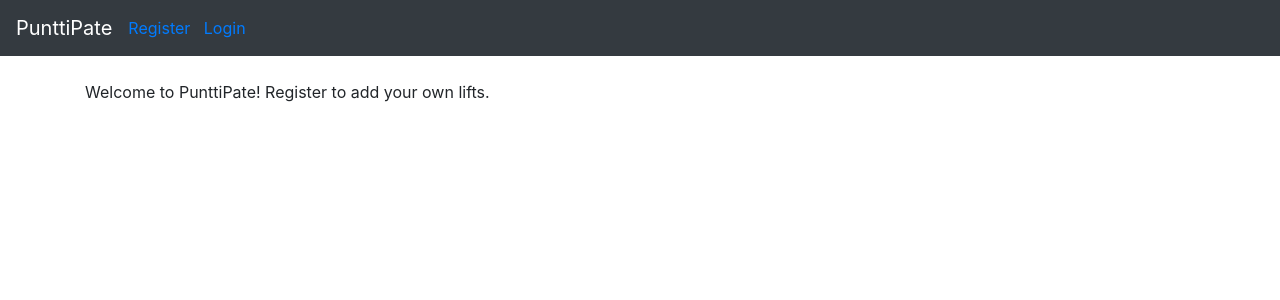
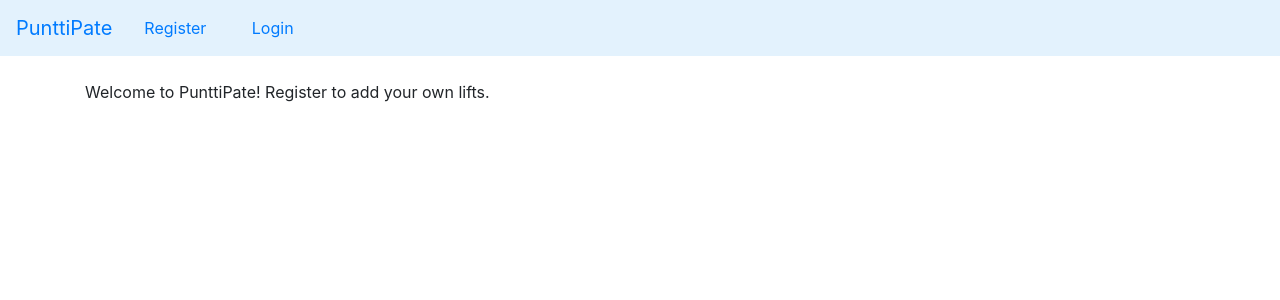
Before and after one commit to paivo/PunttiPate, a Flask app: page / in a window 1280 px wide. Shown: the top 300 px of the page. Run offline with Flask 2, Linux system fonts and the light colour scheme; data that the repository does not hold is empty; some libraries are stand-ins or nearby versions.

Commit message:
siistittiin ulkoasua

```diff
--- a/application/templates/auth/signupform.html
+++ b/application/templates/auth/signupform.html
@@ -58,7 +58,7 @@
     <tr>
         <td></td>
       <td colspan="2">
-	<input type="submit" class="btn btn-success" value="Signup"/>
+	<input type="submit" class="btn btn-info" value="Signup"/>
       </td>
     </tr>
     </table>
--- a/application/templates/index.html
+++ b/application/templates/index.html
@@ -1,8 +1,15 @@
 {% extends "layout.html" %}
 
 {% block body %}
-<p>
-  Welcome to PunttiPate! Register to add your own lifts.
-</p>
+{% if current_user.is_authenticated %}
+  <h4>
+    Welcome to PunttiPate!
+  </h4>
+  {% else %}
+  <p>
+    Welcome to PunttiPate! Register to add your own lifts.
+  </p>
+
+{% endif %}
 
 {% endblock %}
--- a/application/templates/layout.html
+++ b/application/templates/layout.html
@@ -8,7 +8,7 @@
 
     <body>
 
-      <nav class="navbar navbar-expand-md navbar-dark bg-dark mb-4">
+      <nav class="navbar navbar-expand-md navbar-success bg-muted mb-4" style="background-color: #e3f2fd;">
 	<a class="navbar-brand" href="/">PunttiPate</a>
 	<button class="navbar-toggler" type="button" data-toggle="collapse" data-target="#navbarCollapse" aria-controls="navbarCollapse" aria-expanded="false" aria-label="Toggle navigation">
           <span class="navbar-toggler-icon"></span>
@@ -28,11 +28,11 @@
           <div class="form-inline mt-2 mt-md-0">
 	    {% if current_user.is_authenticated %}
         <tr>{{current_user.name}}&nbsp; &nbsp; &nbsp; &nbsp;</tr>
-	    <a href="{{ url_for('auth_logout') }}">Logout</a>
+	    <a class="nav-link" href="{{ url_for('auth_logout') }}">Logout</a>
       {% else %}
-      <a href="{{ url_for('auth_signup') }}">Register</a>
+      <a class="nav-link" href="{{ url_for('auth_signup') }}">Register</a>
       <p>&nbsp; &nbsp;</p>
-      <a href="{{ url_for('auth_login') }}">Login</a>
+      <a class="nav-link" href="{{ url_for('auth_login') }}">Login</a>
 	    {% endif %}
           </div>
 	</div>
```
